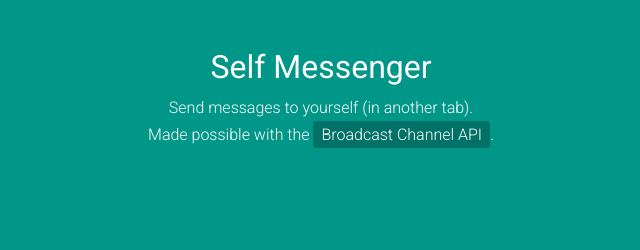
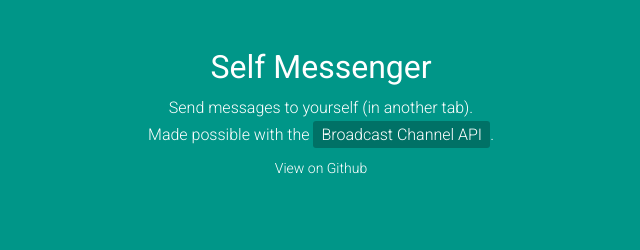
Before and after one commit to arnellebalane/broadcast-channel-api-demo, a plain HTML site: page index.html in a window 1280 px wide. Shown: the top 250 px of the page, 319-959 px from the left. Drawn offline with Linux system fonts and the light colour scheme.

Commit message:
add link to github source repo

```diff
--- a/index.css
+++ b/index.css
@@ -44,6 +44,21 @@ body {
     padding: 0.25em 0.5em;
     border-radius: 3px;
     background-color: rgba(0, 0, 0, 0.25);
+}
+
+.github-link {
+    align-self: center;
+    margin-top: 10px;
+    font-size: 14px;
+    font-weight: 300;
+    text-decoration: none;
+    color: #fff;
+}
+
+.github-link:hover,
+.github-link:focus {
+    color: #fff176;
+    text-decoration: underline;
 }
 
 .messages-block {
--- a/index.html
+++ b/index.html
@@ -16,6 +16,7 @@
             <h1 class="title">Self Messenger</h1>
             <p class="subtitle">Send messages to yourself (in another tab).</p>
             <p class="subtitle">Made possible with the <span>Broadcast Channel API</span>.</p>
+            <a class="github-link" href="https://github.com/arnellebalane/broadcast-channel-api-demo" target="_blank" rel="noopener">View on Github</a>
 
             <div class="messages-block">
                 <ul class="messages"></ul>
```
